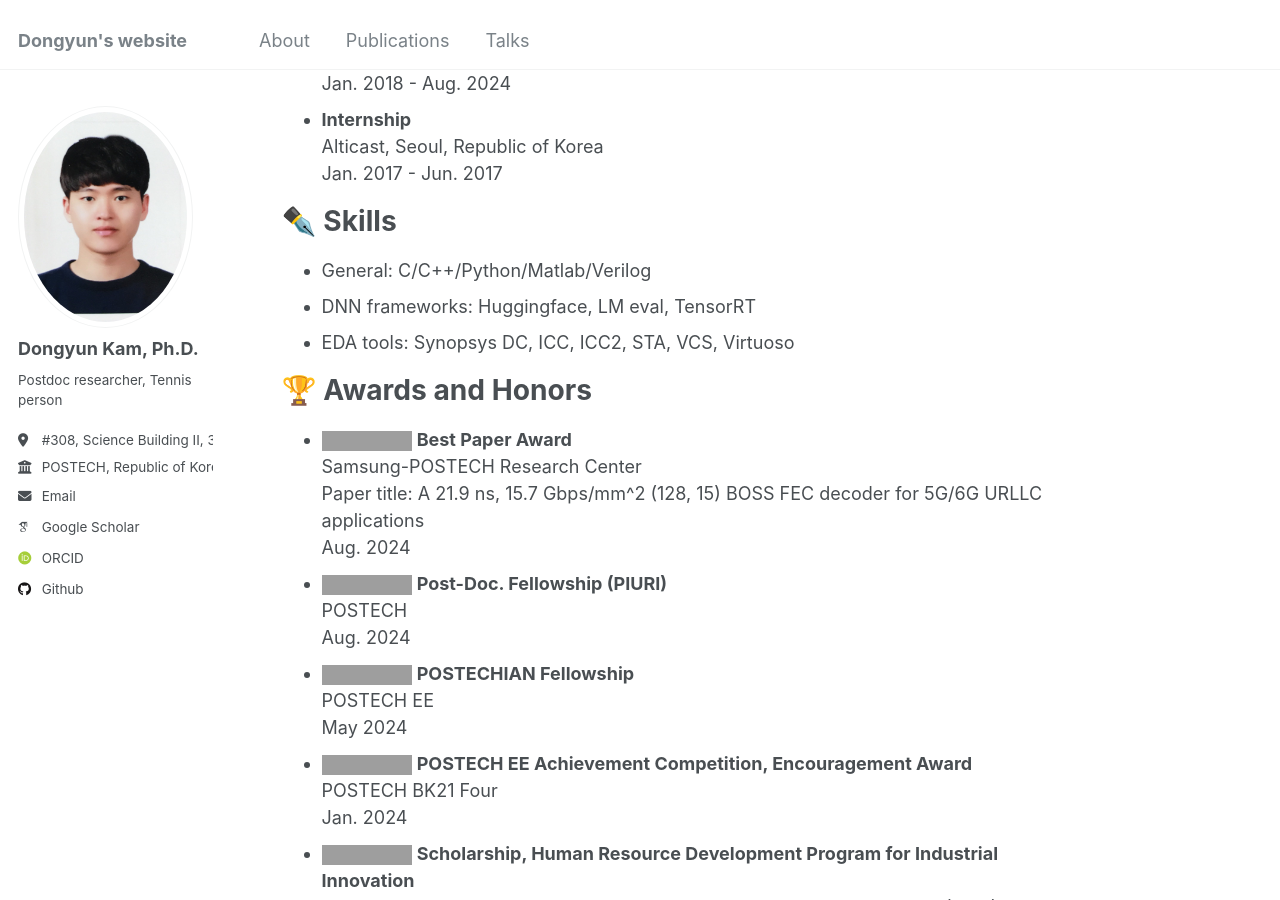
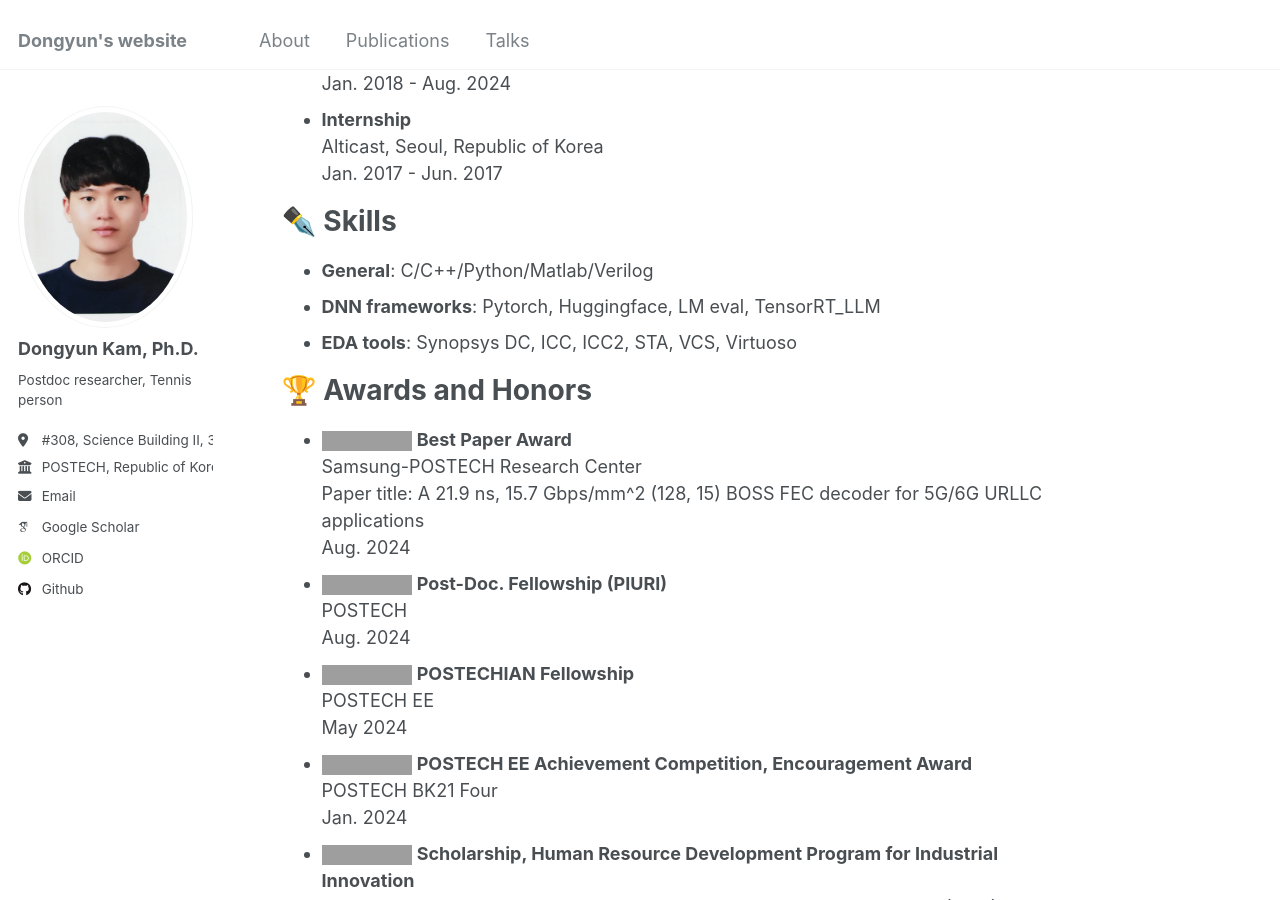
Before and after one commit to Dongyunkam/dongyunkam.github.io, a Jekyll site: the page built from _pages/about.md, in a window 1280 px wide and 900 px high, scrolled down 1144 px, cut to the strip 0-900 px from the top of the window. Built offline with Jekyll 4.4.1, drawn with Linux system fonts in a browser that asks for light colours; emoji names are drawn with the system emoji font; some web fonts are replaced; grey boxes are pictures that could not be loaded.

Commit message:
Update about.md

```diff
--- a/_pages/about.md
+++ b/_pages/about.md
@@ -50,9 +50,9 @@ I was extremely fortunate to have been advised by [Prof. Youngjoo Lee](https://s
 
 :black_nib: Skills
 ======
-* General: C/C++/Python/Matlab/Verilog
-* DNN frameworks: Huggingface, LM eval, TensorRT
-* EDA tools: Synopsys DC, ICC, ICC2, STA, VCS, Virtuoso
+* **General**: C/C++/Python/Matlab/Verilog
+* **DNN frameworks**: Pytorch, Huggingface, LM eval, TensorRT_LLM
+* **EDA tools**: Synopsys DC, ICC, ICC2, STA, VCS, Virtuoso
 
 :trophy: Awards and Honors
 ======
```
